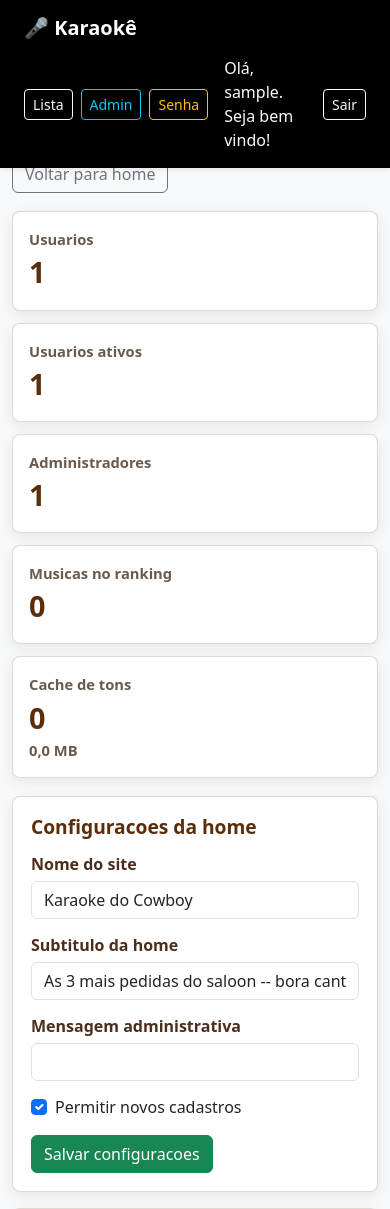
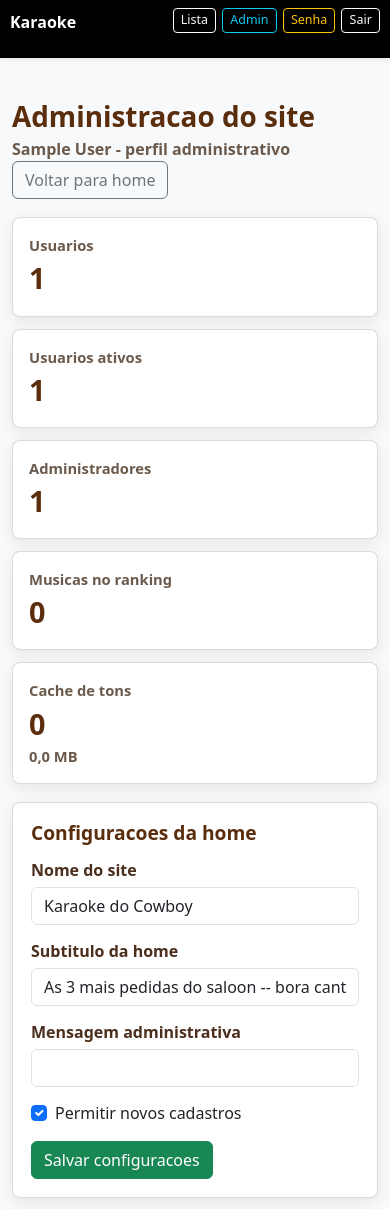
Before and after one commit to denilsonrgama/karaoke_frontend, a Django app: page /site-admin/ in a window 390 px wide. Shown: the top 1209 px of the page. Run offline with Django 5.2, Linux system fonts and the light colour scheme; the visitor is signed in with stand-in values (Sample User, id 1); data comes from the database, SQL or seed files in the repository; data that the repository does not hold is empty.

Commit message:
Compact mobile navigation layout

```diff
--- a/musicas/templates/base.html
+++ b/musicas/templates/base.html
@@ -6,19 +6,84 @@
     <meta charset="UTF-8">
     <meta name="viewport" content="width=device-width, initial-scale=1.0">
 
-    <title>{% block title %}Karaokê{% endblock %}</title>
+    <title>{% block title %}Karaoke{% endblock %}</title>
 
-    <!-- Bootstrap 5 -->
     <link href="https://cdn.jsdelivr.net/npm/bootstrap@5.3.3/dist/css/bootstrap.min.css" rel="stylesheet">
+
+    <style>
+        :root {
+            --app-nav-offset: 78px;
+        }
+
+        .app-navbar {
+            min-height: 58px;
+        }
+
+        .app-navbar .navbar-brand {
+            white-space: nowrap;
+        }
+
+        .app-nav-actions {
+            min-width: 0;
+        }
+
+        .app-user-greeting {
+            max-width: min(34vw, 260px);
+            overflow: hidden;
+            text-overflow: ellipsis;
+            white-space: nowrap;
+        }
+
+        .app-page-offset {
+            padding-top: var(--app-nav-offset);
+        }
+
+        @media (max-width: 576px) {
+            :root {
+                --app-nav-offset: 76px;
+            }
+
+            .app-navbar {
+                align-items: flex-start;
+                gap: 8px;
+                padding: 8px 10px !important;
+            }
+
+            .app-navbar .navbar-brand {
+                font-size: 1rem;
+                line-height: 1.2;
+                max-width: 42vw;
+                overflow: hidden;
+                text-overflow: ellipsis;
+            }
+
+            .app-nav-actions {
+                justify-content: flex-end;
+                gap: 6px !important;
+                flex-wrap: wrap;
+                flex: 1 1 auto;
+            }
+
+            .app-nav-actions .btn {
+                font-size: .78rem;
+                line-height: 1.1;
+                padding: .28rem .45rem;
+            }
+
+            .app-user-greeting {
+                display: none;
+            }
+        }
+    </style>
 </head>
 
 <body class="bg-light text-dark">
 
 {% if not hide_nav %}
-<nav class="navbar navbar-dark bg-black px-4 shadow-sm fixed-top">
-    <a class="navbar-brand fw-bold" href="{% url 'home' %}">🎤 Karaokê</a>
+<nav class="navbar navbar-dark bg-black px-4 shadow-sm fixed-top app-navbar">
+    <a class="navbar-brand fw-bold" href="{% url 'home' %}">Karaoke</a>
 
-    <div class="d-flex gap-2 align-items-center">
+    <div class="d-flex gap-2 align-items-center app-nav-actions">
         <a href="{% url 'lista_musicas' %}" class="btn btn-outline-light btn-sm">Lista</a>
 
         {% if user.is_authenticated %}
@@ -27,10 +92,9 @@
             {% endif %}
             <a href="{% url 'password_change' %}" class="btn btn-outline-warning btn-sm">Senha</a>
 
-            <span class="navbar-text text-light ms-2 me-2">
-                Olá, {{ user.username|default:user.full_name|default:user.email }}. Seja bem vindo!
+            <span class="navbar-text text-light ms-2 me-2 app-user-greeting">
+                Ola, {{ user.username|default:user.full_name|default:user.email }}. Seja bem vindo!
             </span>
-
 
             <a href="{% url 'accounts:logout' %}" class="btn btn-outline-light btn-sm">Sair</a>
         {% else %}
@@ -42,7 +106,7 @@
 {% endif %}
 
 {% if messages %}
-  <div class="container" style="padding-top:70px">
+  <div class="container app-page-offset">
     {% for message in messages %}
       <div class="alert alert-{{ message.tags }} alert-dismissible fade show" role="alert">
         {{ message }}
@@ -52,9 +116,8 @@
   </div>
 {% endif %}
 
-
 {% if not hide_container %}
-<div class="container my-4" style="padding-top:70px">
+<div class="container my-4 app-page-offset">
 {% endif %}
 
 {% block content %}{% endblock %}
```
